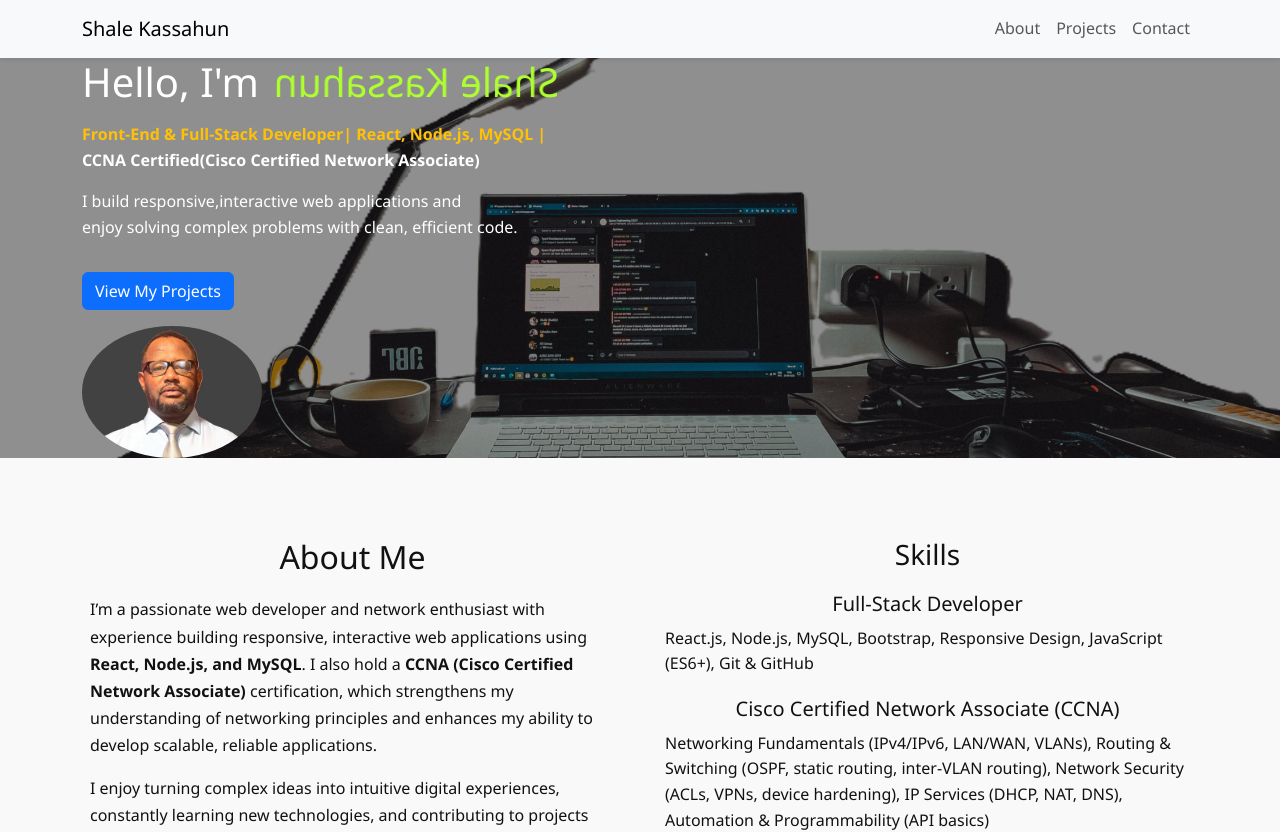
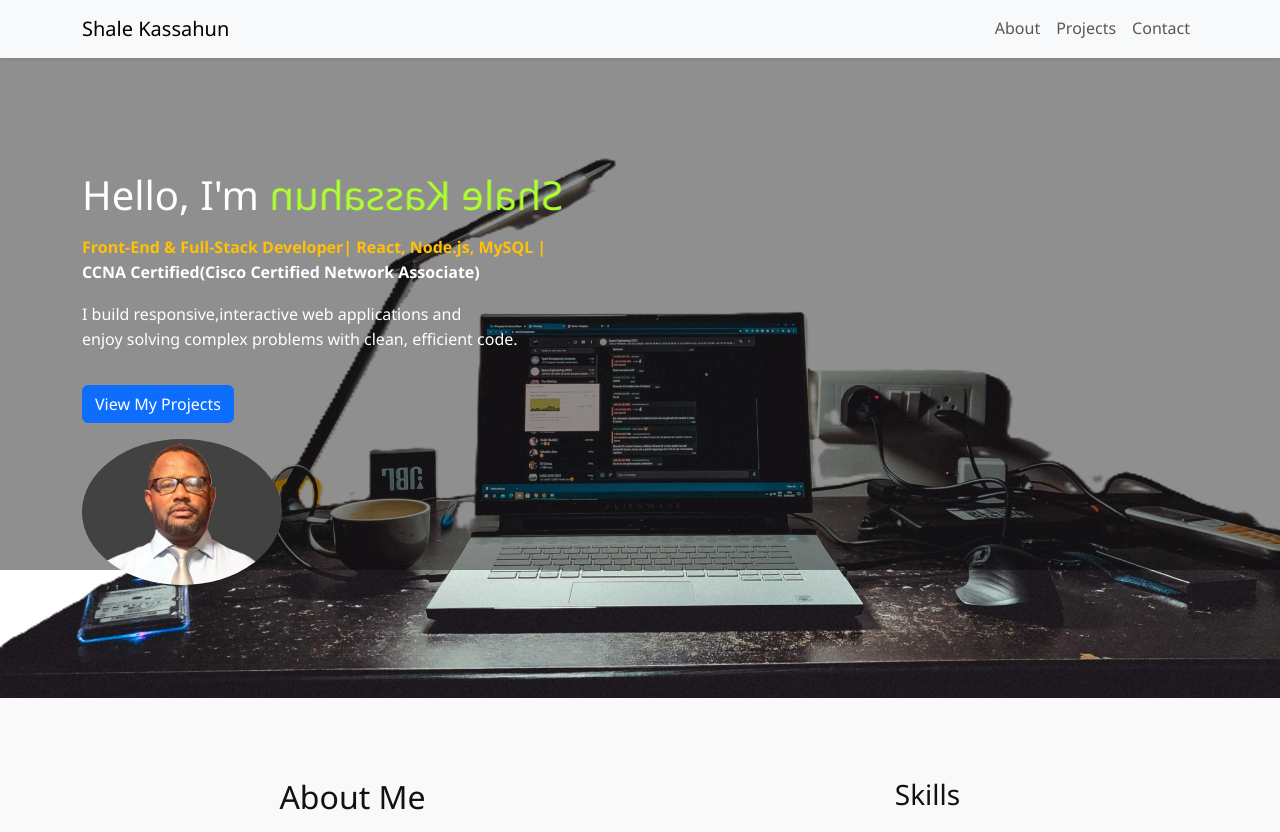
Before and after one commit to kassushale1980/Kassu-Personal-Portfolio, a React (Vite) app: page / in a window 1280 px wide. Shown: the top 832 px of the page. Built offline with nearby package versions, Linux system fonts and the light colour scheme.

Commit message:
Update src/components/Hero.css src/components/Hero.jsx

```diff
--- a/src/components/Hero.css
+++ b/src/components/Hero.css
@@ -1,6 +1,6 @@
 .hero-section {
   position: relative;
-  height: 50vh;
+  height: 80vh;
   background-size: cover;
   background-position: center;
   background-repeat: no-repeat;
@@ -13,7 +13,7 @@
   top: 0;
   left: 0;
   width: 100%;
-  height: 100%;
+  height: 80%;
   background: rgba(7, 7, 7, 0.45);
   z-index: 1;
 }
--- a/src/components/Hero.jsx
+++ b/src/components/Hero.jsx
@@ -44,7 +44,7 @@ const Hero = () => {
               <img
                 src="/images/kassunew-icon.jpg"
                 alt="Profile Icon"
-                style={{ width: "180px", borderRadius: "80%" }}
+                style={{ width: "200px", borderRadius: "80%" }}
               />
             </div>
           </div>
```
